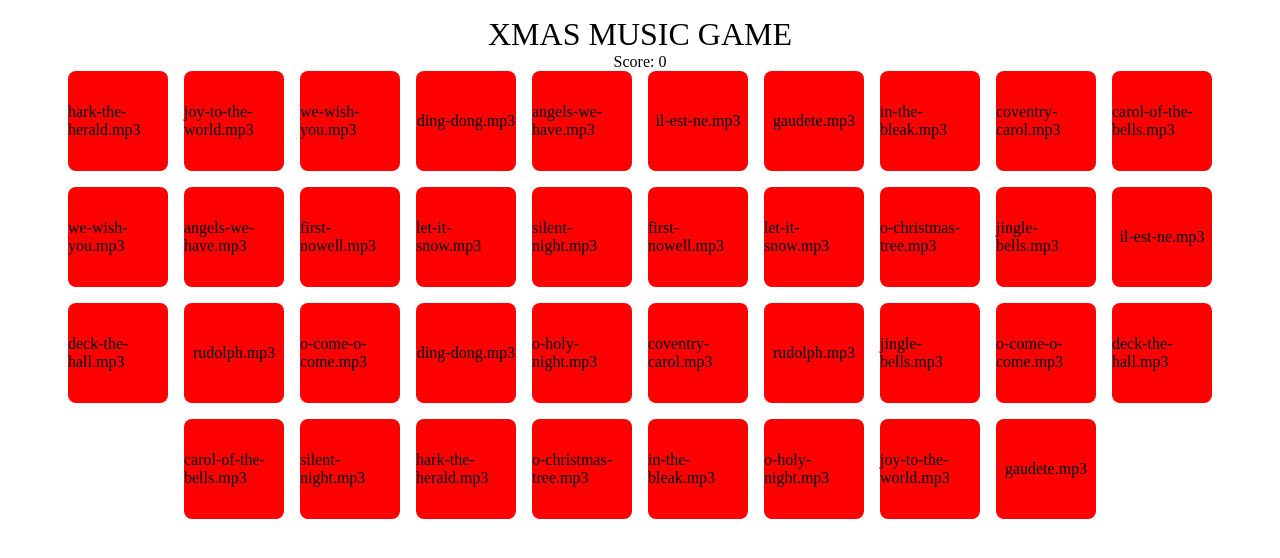
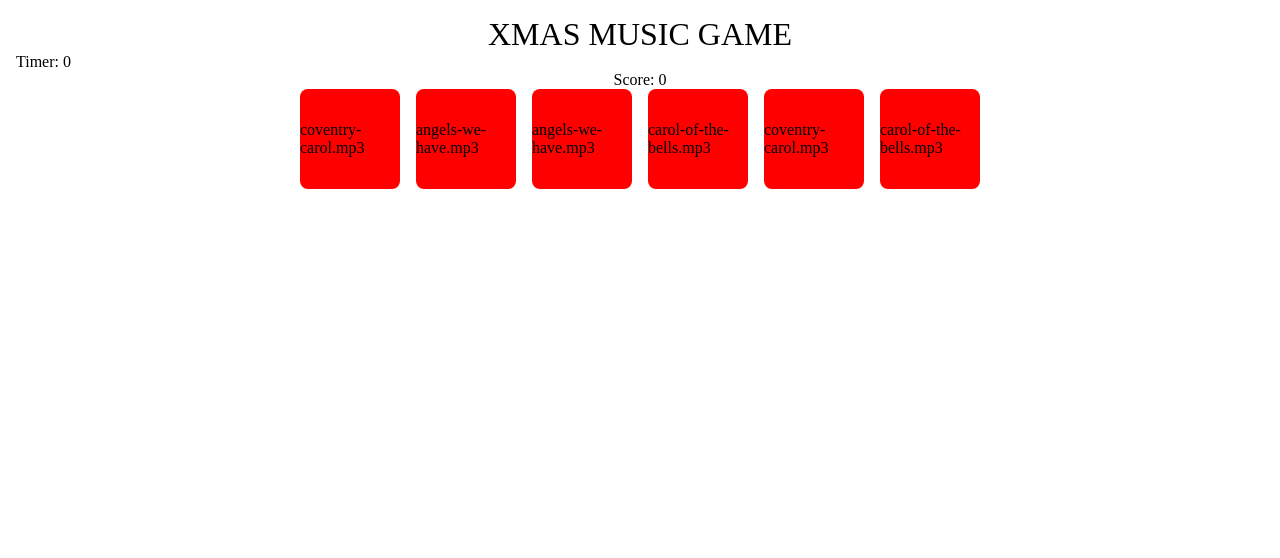
Before and after one commit to vapppu/christmas-project, a React (Vite) app: page / in a window 1280 px wide. Shown: the top 558 px of the page. Built offline with nearby package versions, Linux system fonts and the light colour scheme.

Commit message:
Check if game is finished and render Finished text if it is

```diff
--- a/src/App.jsx
+++ b/src/App.jsx
@@ -1,50 +1,13 @@
-import { useState } from "react";
+import Game from './components/Game'
 import "./App.css";
-import AudioCards from "./components/MusicCards";
-import Score from "./components/Score";
+
 
 function App() {
-  const songs = [
-    "angels-we-have.mp3",
-    "carol-of-the-bells.mp3",
-    "coventry-carol.mp3",
-    "deck-the-hall.mp3",
-    "ding-dong.mp3",
-    "first-nowell.mp3",
-    "gaudete.mp3",
-    "hark-the-herald.mp3",
-    "il-est-ne.mp3",
-    "in-the-bleak.mp3",
-    "jingle-bells.mp3",
-    "joy-to-the-world.mp3",
-    "let-it-snow.mp3",
-    "o-christmas-tree.mp3",
-    "o-come-o-come.mp3",
-    "o-holy-night.mp3",
-    "rudolph.mp3",
-    "silent-night.mp3",
-    "we-wish-you.mp3",
-  ];
 
-  const [score, setScore] = useState(0);
-  const increaseScore = () => setScore(score + 1);
-
-  const shuffle = (array) => {
-    for (let i = array.length - 1; i > 0; i--) {
-      const j = Math.floor(Math.random() * (i + 1));
-      [array[i], array[j]] = [array[j], array[i]];
-    }
-    return array;
-  };
-
-  const songCards = shuffle(songs.concat([...songs]));
 
   return (
     <>
-      <h1>XMAS MUSIC GAME</h1>
-
-      <Score score={score} />
-      <AudioCards songCards={songCards} increaseScore={increaseScore} />
+      <Game />
     </>
   );
 }
--- /dev/null
+++ b/src/components/Game.jsx
@@ -0,0 +1,63 @@
+import { useState, useEffect } from "react";
+import "../App.css";
+import MusicCards from "./MusicCards";
+import Score from "./Score";
+import Timer from "./Timer";
+
+function Game() {
+  const songs = [
+    "angels-we-have.mp3",
+    "carol-of-the-bells.mp3",
+    "coventry-carol.mp3"
+    // "deck-the-hall.mp3",
+    // "ding-dong.mp3",
+    // "first-nowell.mp3",
+    // "gaudete.mp3",
+    // "hark-the-herald.mp3",
+    // "il-est-ne.mp3",
+    // "in-the-bleak.mp3",
+    // "jingle-bells.mp3",
+    // "joy-to-the-world.mp3",
+    // "let-it-snow.mp3",
+    // "o-christmas-tree.mp3",
+    // "o-come-o-come.mp3",
+    // "o-holy-night.mp3",
+    // "rudolph.mp3",
+    // "silent-night.mp3",
+    // "we-wish-you.mp3",
+  ];
+
+  const [score, setScore] = useState(0);
+  const [gameIsFinished, setGameIsFinished] = useState(false)
+  const [seconds, setSeconds] = useState(0);
+  const [timeIsRunning, setTimeIsRunning] = useState(0)
+
+  const increaseScore = () => setScore(score + 1);
+
+  const shuffle = (array) => {
+    for (let i = array.length - 1; i > 0; i--) {
+      const j = Math.floor(Math.random() * (i + 1));
+      [array[i], array[j]] = [array[j], array[i]];
+    }
+    return array;
+  };
+
+  const finishGame = () => {setGameIsFinished(true)}
+
+  const songCards = shuffle(songs.concat([...songs]));
+
+  if (gameIsFinished) {
+    return <div>GAME IS FINISHED!!!</div>
+  }
+
+  return (
+    <>
+      <h1>XMAS MUSIC GAME</h1>
+        <Timer seconds={seconds}/>
+      <Score score={score} />
+      <MusicCards songCards={songCards} increaseScore={increaseScore} finishGame={finishGame}/>
+    </>
+  );
+}
+
+export default Game;
--- a/src/components/MusicCards.jsx
+++ b/src/components/MusicCards.jsx
@@ -1,7 +1,7 @@
 import { useState, useEffect } from "react";
 import Card from "./Card";
 
-const MusicCards = ({ songCards, increaseScore }) => {
+const MusicCards = ({ songCards, increaseScore, finishGame }) => {
   const cardData = songCards.map((song, index) => {
     return {
       audio: new Audio(`./src/assets/music/${song}`),
@@ -15,6 +15,8 @@ const MusicCards = ({ songCards, increaseScore }) => {
   const [cards, setCards] = useState(cardData);
   const [nowPlaying, setNowPlaying] = useState(null);
   const [open, setOpen] = useState([]);
+  const [gameFInished, setGameFinished] = useState(false)
+
 
   // When song is set to play, play it
   useEffect(() => {
@@ -32,17 +34,27 @@ const MusicCards = ({ songCards, increaseScore }) => {
         return;
       }
       if (isMatch(open[0], open[1])) {
-        console.log("Matchi löytyny!");
         markAsFound([open[0], open[1]]);
         increaseScore();
       }
     }
   }, [open]);
 
+  useEffect(() => {
+    console.log("Checking if game is still going on...")
+    if (allCardsAreFound()) {
+      finishGame()
+    }
+  }, [cards])
+
   const clickOpen = (card) => {
     playSong(card);
     openCard(card);
   };
+
+  const allCardsAreFound = () => {
+    return !cards.some((card) => card.found === false)
+  }
 
   const playSong = (card) => {
     if (nowPlaying) {
--- /dev/null
+++ b/src/components/Timer.jsx
@@ -0,0 +1,7 @@
+import '../App.css'
+
+const Timer = ({seconds}) => {
+    return <div>Timer: {seconds}</div>
+}
+
+export default Timer;
```
